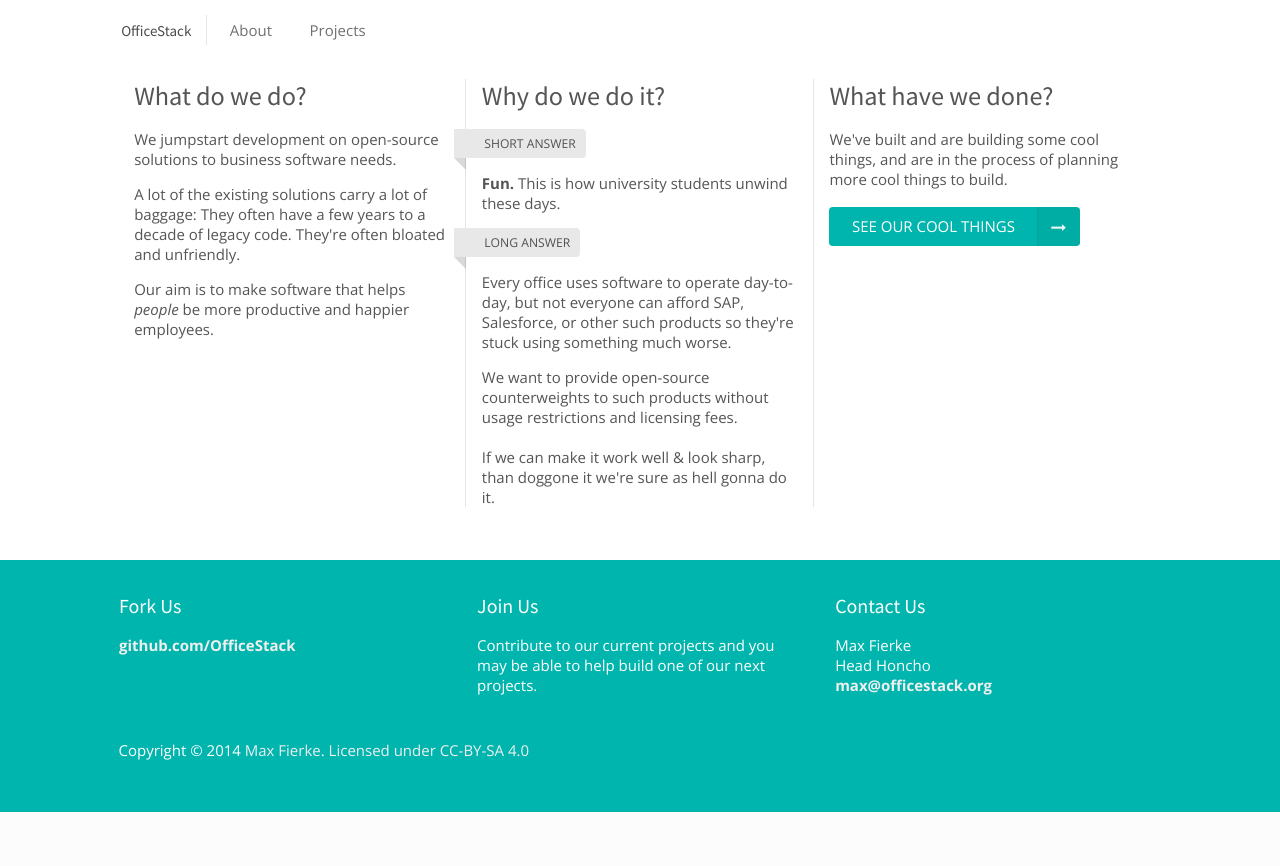
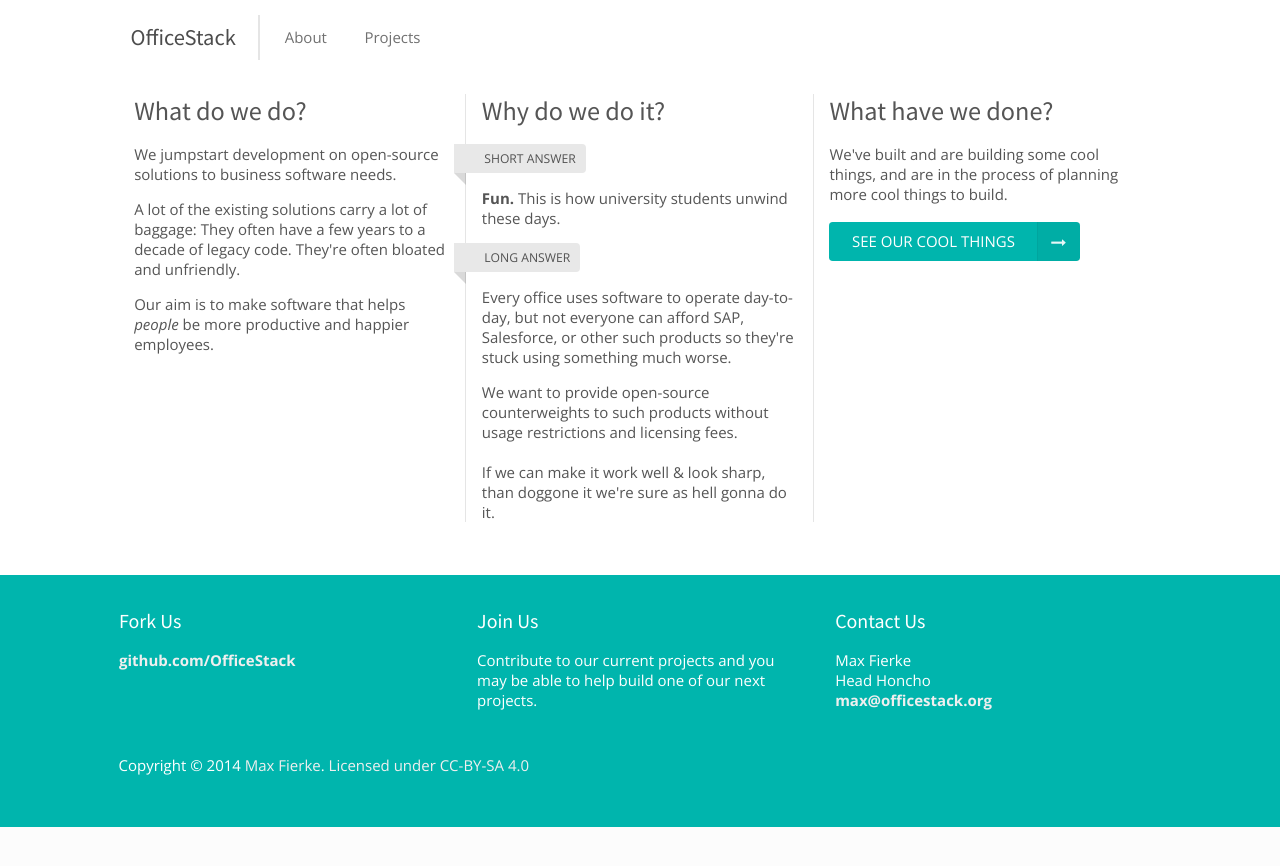
Before and after one commit to OfficeStack/officestack.github.io, a Jekyll site: the page built from index.html, in a window 1280 px wide. Shown: the top 866 px of the page. Built offline with Jekyll 4.4.1, drawn with Linux system fonts in a browser that asks for light colours; nearby versions of some CDN libraries; Markdown is read by kramdown in place of the engine named in the settings.

Commit message:
Bigger menu header text size
Signed-off-by: Max Fierke <max@maxfierke.com>

```diff
--- a/css/main.css
+++ b/css/main.css
@@ -22,6 +22,10 @@ body {
 
 .ui.header {
   font-family: 'Source Sans Pro', "Helvetica Neue", "Helvetica", "Arial", sans-serif;
+}
+
+.ui.secondary.menu > .header.item {
+  font-size: 1.5rem;
 }
 
 .ui.header,
```
